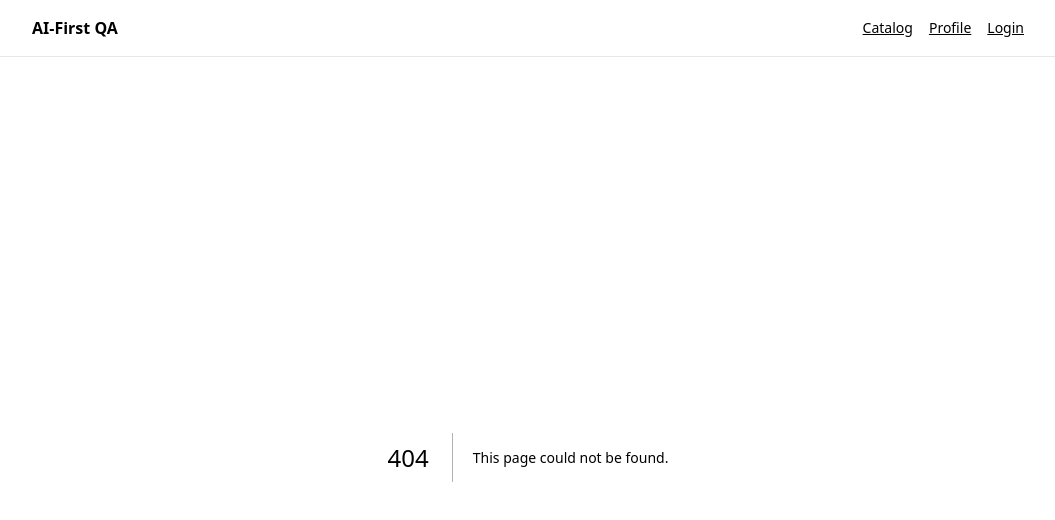
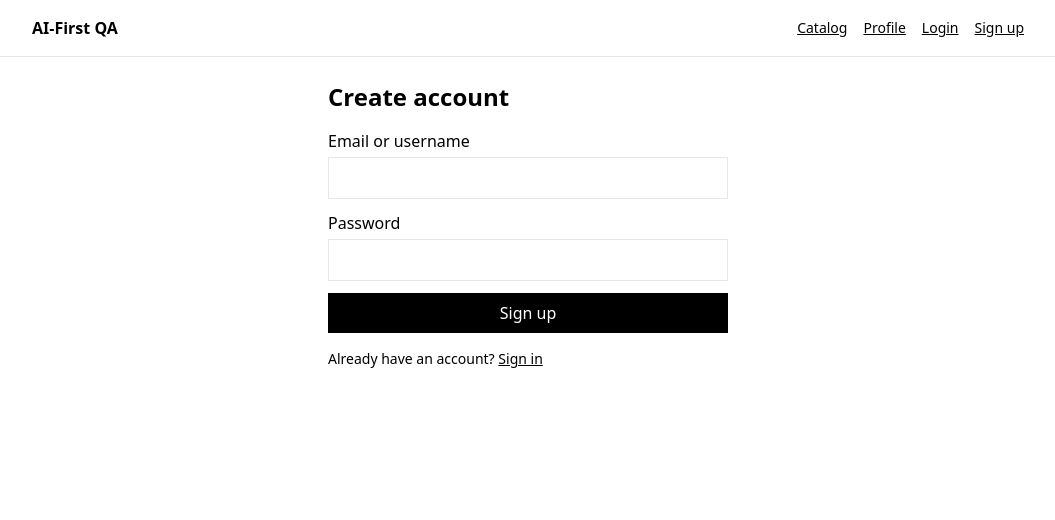
Before and after one commit to grvermeulen/AI-from-0-to-hero, a Next.js app in the folder apps/web/: page /signup in a window 1280 px wide. Before the commit this address had no page. Shown: the top 520 px of the page, without its empty margins (112-1167 px from the left). Built offline with nearby package versions, Linux system fonts and the light colour scheme.

Commit message:
feat(auth): add signup page and API; add Sign up to nav and login; docs: instruct NEXTAUTH_URL=3001 for local

```diff
--- a/apps/web/src/app/(public)/login/page.tsx
+++ b/apps/web/src/app/(public)/login/page.tsx
@@ -19,6 +19,7 @@ export default function LoginPage() {
         </label>
         <button className="bg-black text-white px-4 py-2" type="submit">Sign in</button>
       </form>
+      <p className="mt-4 text-sm">No account? <a className="underline" href="/signup">Sign up</a></p>
     </main>
   );
 }
--- /dev/null
+++ b/apps/web/src/app/(public)/signup/page.tsx
@@ -0,0 +1,26 @@
+"use client";
+import { useState } from "react";
+
+export default function SignUpPage() {
+  const [email, setEmail] = useState("");
+  const [password, setPassword] = useState("");
+  return (
+    <main className="max-w-md mx-auto p-6">
+      <h1 className="text-2xl font-bold">Create account</h1>
+      <form className="mt-4 grid gap-3" action="/api/auth/signup" method="post">
+        <label className="grid gap-1">
+          <span>Email or username</span>
+          <input className="border p-2" name="email" value={email} onChange={(e) => setEmail(e.target.value)} required />
+        </label>
+        <label className="grid gap-1">
+          <span>Password</span>
+          <input className="border p-2" type="password" name="password" value={password} onChange={(e) => setPassword(e.target.value)} required />
+        </label>
+        <button className="bg-black text-white px-4 py-2" type="submit">Sign up</button>
+      </form>
+      <p className="mt-4 text-sm">
+        Already have an account? <a className="underline" href="/api/auth/signin">Sign in</a>
+      </p>
+    </main>
+  );
+}
--- /dev/null
+++ b/apps/web/src/app/api/auth/signup/route.ts
@@ -0,0 +1,19 @@
+import { NextResponse } from 'next/server';
+import { db } from '@/server/db';
+import { hash } from 'bcryptjs';
+
+export async function POST(req: Request) {
+  try {
+    const form = await req.formData();
+    const email = String(form.get('email') || '').trim();
+    const password = String(form.get('password') || '');
+    if (!email || !password) return NextResponse.redirect('/signup?error=1');
+    const exists = await db.user.findUnique({ where: { email } });
+    if (exists) return NextResponse.redirect('/signup?error=exists');
+    const passwordHash = await hash(password, 10);
+    await db.user.create({ data: { email, passwordHash, role: 'USER' as any } });
+    return NextResponse.redirect('/api/auth/signin');
+  } catch {
+    return NextResponse.redirect('/signup?error=1');
+  }
+}
--- a/apps/web/src/app/layout.tsx
+++ b/apps/web/src/app/layout.tsx
@@ -18,6 +18,7 @@ export default function RootLayout({ children }: { children: ReactNode }) {
               <Link href="/catalog" className="underline">Catalog</Link>
               <Link href="/profile" className="underline">Profile</Link>
               <Link href="/login" className="underline">Login</Link>
+              <Link href="/signup" className="underline">Sign up</Link>
             </nav>
           </div>
         </header>
```
